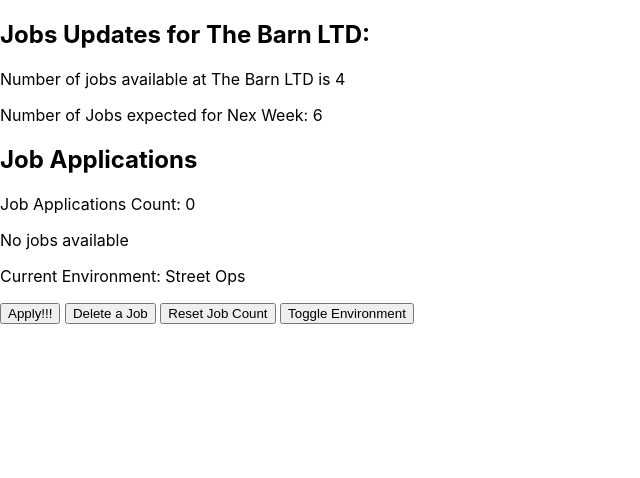
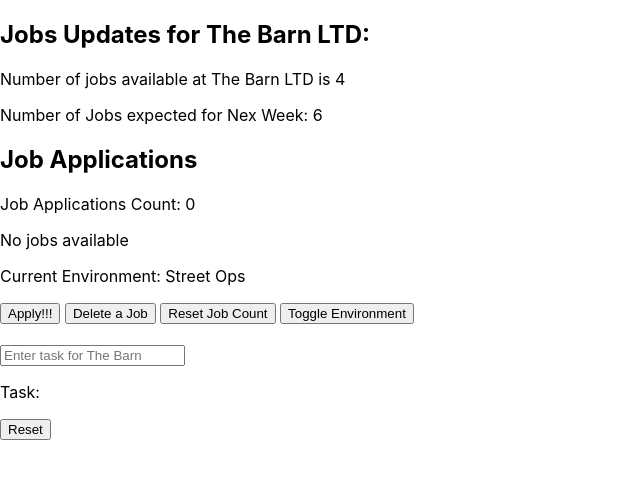
Before and after one commit to Davsan88/dynamic-job-board, a React (Create React App) app: page / in a window 1280 px wide. Shown: the top 478 px of the page, without its empty margins (0-640 px from the left). Built offline with nearby package versions, Linux system fonts and the light colour scheme.

Commit message:
Update App.js

```diff
--- a/src/App.js
+++ b/src/App.js
@@ -1,11 +1,14 @@
 import JobBoard from './JobBoard';
 import JobCounter from './JobCounter';
+import { DynamicForm } from './DynamicForm';
 
 function App() {
   return (
     <div className="App">
       <JobBoard/>
       <JobCounter/>
+      <br/>
+      <DynamicForm/>
     </div>
   );
 }
```
